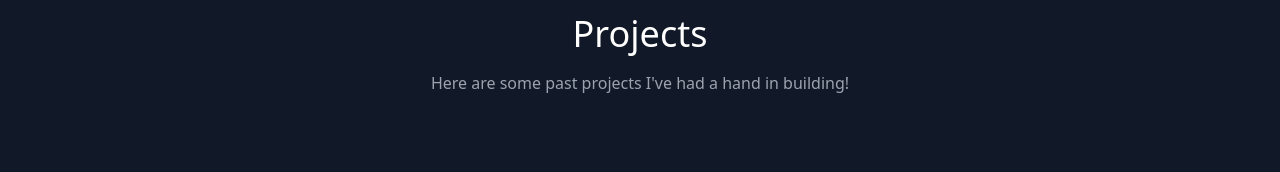
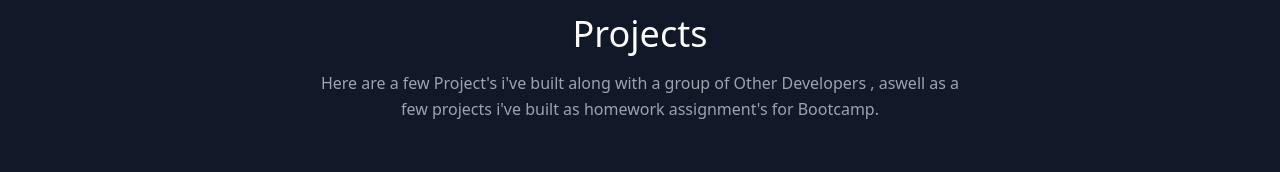
Before and after one commit to KeeslingB/resume, a React (Vite) app: page / in a window 1280 px wide. Shown: the part 614-786 px from the top of the page. Built offline with nearby package versions, Linux system fonts and the light colour scheme.

Commit message:
changed text inside projects component

```diff
--- a/src/components/Projects.jsx
+++ b/src/components/Projects.jsx
@@ -14,7 +14,7 @@ export default function Projects() {
           Projects
         </h1>
         <p className="lg:w-2/3 mx-auto leading-relaxed text-base">
-          Here are some past projects I've had a hand in building!
+          Here are a few Project's i've built along with a group of Other Developers , aswell as a few projects i've built as homework assignment's for Bootcamp.
         </p>
       </div>
       <div className="flex flex-wrap -m-4">
```
